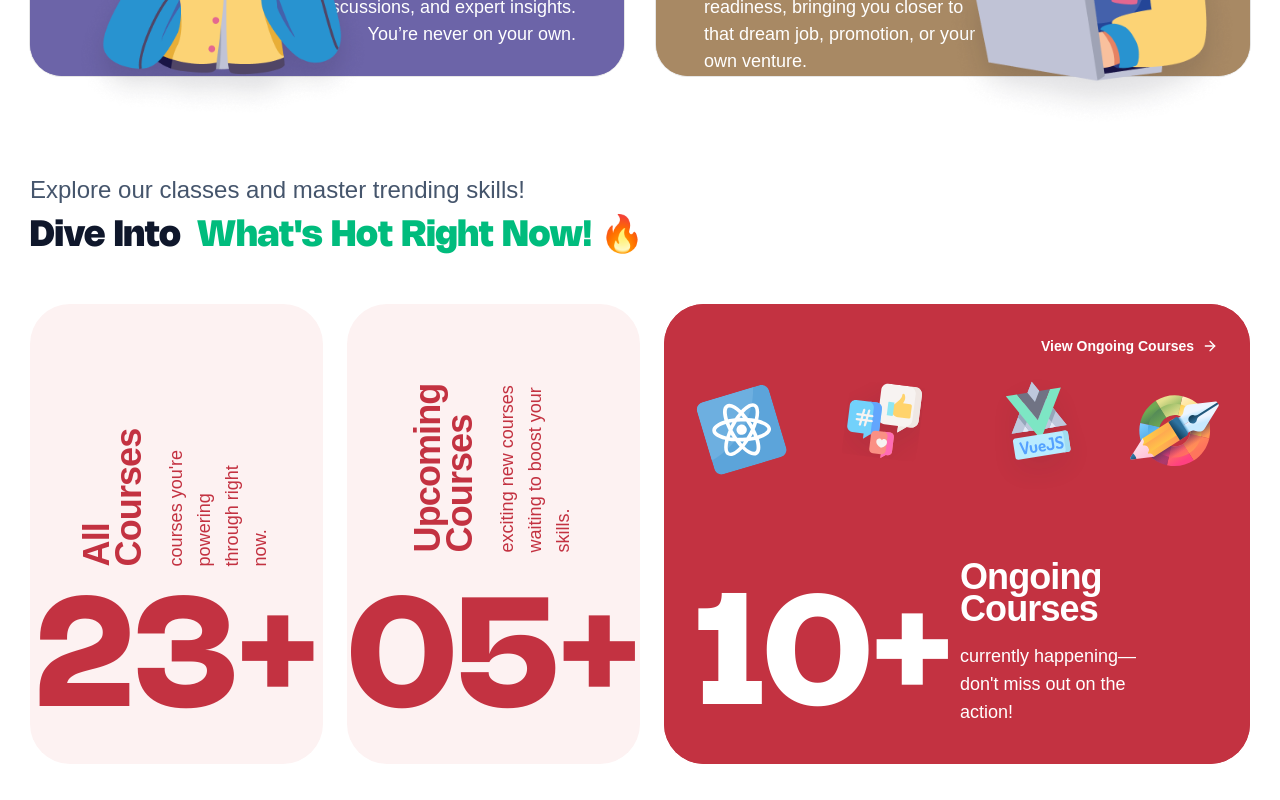
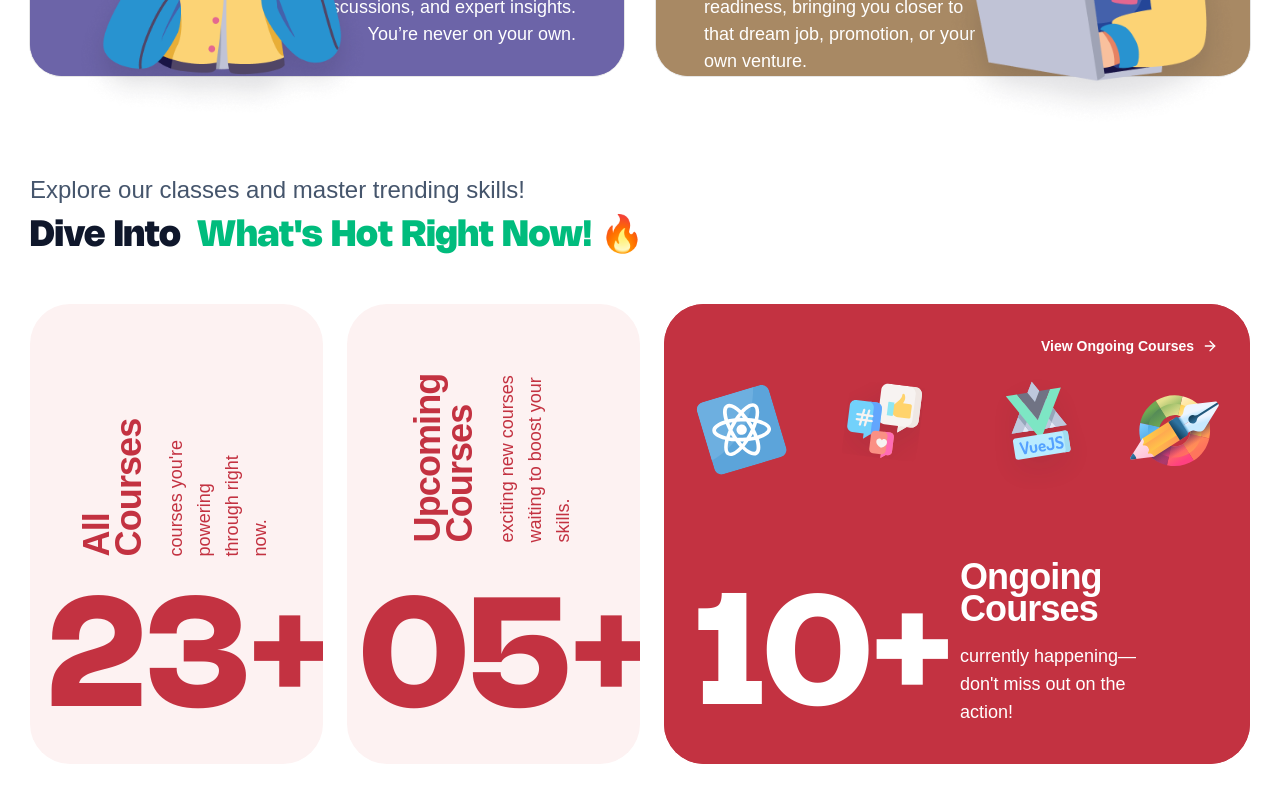
Before and after one commit to Dipushresth/frontend-trainee-test, a Next.js app: page /web in a window 1280 px wide. Shown: the part 876-1676 px from the top of the page. Built offline with nearby package versions, Linux system fonts and the light colour scheme.

Commit message:
animatin position ui fixes

```diff
--- a/app/(protected)/users/[id]/page.tsx
+++ b/app/(protected)/users/[id]/page.tsx
@@ -68,7 +68,7 @@ export default function UserPostId({ params }: UserListInterface) {
     <div className="flex flex-col">
       <div className="min-h-[calc(100vh-70px)]">
         <Link
-          href="/"
+          href="/users"
           className="group mb-8 inline-flex items-center gap-2 text-blue-500 transition-colors hover:text-blue-400"
         >
           <ArrowLeft className="h-4 w-4 transition-transform group-hover:-translate-x-1" />
--- a/components/organisms/CardCarousel.tsx
+++ b/components/organisms/CardCarousel.tsx
@@ -46,7 +46,7 @@ export default function CardCarousel({ images }: CardCarouselInterface) {
       </AnimatePresence>
       <Button
         onClick={prev}
-        className="absolute top-[35%] left-[-50] z-30 flex h-30 w-30 items-center justify-center rounded-full bg-white shadow-lg"
+        className="absolute top-[35%] left-[-50] z-30 flex h-30 w-30 cursor-pointer items-center justify-center rounded-full bg-white shadow-lg"
       >
         <span className="relative left-3 flex h-10 w-10 items-center justify-center rounded-[50%] bg-slate-100 shadow">
           <ChevronLeft className="h-6 w-6 text-gray-800" />
@@ -54,7 +54,7 @@ export default function CardCarousel({ images }: CardCarouselInterface) {
       </Button>
       <Button
         onClick={next}
-        className="absolute top-[35%] right-[-50] z-30 flex h-30 w-30 items-center justify-center rounded-full bg-white shadow-lg transition-colors hover:bg-gray-100"
+        className="absolute top-[35%] right-[-50] z-30 flex h-30 w-30 cursor-pointer items-center justify-center rounded-full bg-white shadow-lg transition-colors hover:bg-gray-100"
       >
         <span className="relative right-3 flex h-10 w-10 items-center justify-center rounded-[50%] bg-slate-100 shadow">
           <ChevronRight className="h-6 w-6 text-gray-800" />
--- a/shared/components/courses/Courses.tsx
+++ b/shared/components/courses/Courses.tsx
@@ -95,11 +95,11 @@ export default function Courses() {
                 >
                   <motion.span
                     className={cn(
-                      "font-nohemi relative leading-none font-semibold",
+                      "font-nohemi relative left-3 leading-none font-semibold",
                       "text-[7rem] xl:text-[9.5rem]",
                       isActive
-                        ? "bottom-[90] xl:top-11"
-                        : "bottom-[-50] lg:top-1/5"
+                        ? "bottom-[90] left-0 xl:top-11"
+                        : "bottom-[-50] xl:top-1/5"
                     )}
                   >
                     {item.count}
@@ -114,7 +114,7 @@ export default function Courses() {
                     initial={false}
                     animate={{
                       rotate: isActive ? 0 : -90,
-                      paddingLeft: isActive ? "90px" : "80px",
+                      paddingLeft: isActive ? "90px" : "90px",
                     }}
                     transition={{
                       type: "spring",
```
